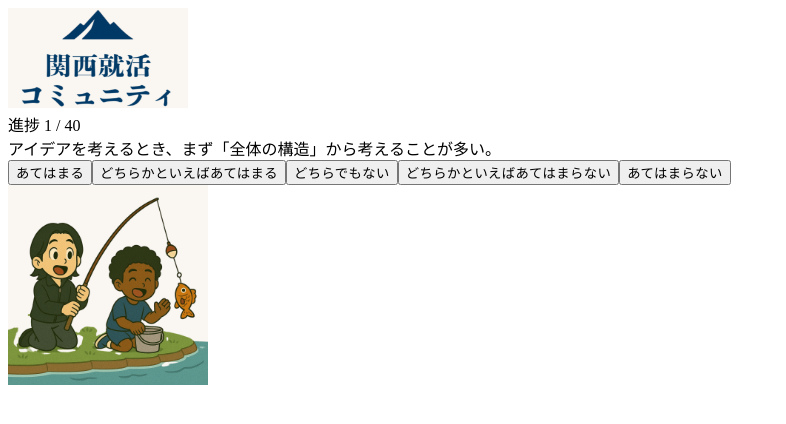
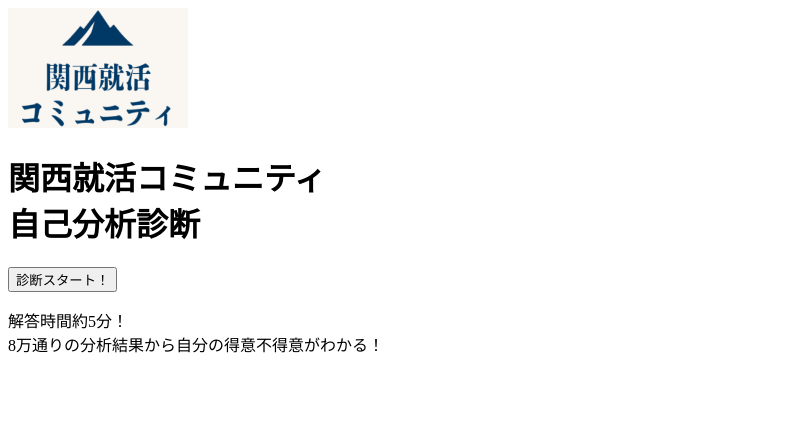
Before and after one commit to so1705/kansai-shukatsu-diagnosis, a Next.js app: page /questions in a window 1280 px wide. Before the commit this address had no page. Shown: the top 424 px of the page, without its empty margins (0-786 px from the left). Built offline with nearby package versions, Linux system fonts and the light colour scheme.

Commit message:
thanksページのロゴ画像サイズを修正

```diff
--- a/pages/questions.tsx
+++ b/pages/questions.tsx
@@ -1,125 +1,306 @@
-import { useState, useEffect } from "react";
+import { useState } from "react";
 import { useRouter } from "next/router";
-import questions from "../data/questions"; // 40問配列
-import ProgressBar from "../components/ProgressBar";
 import Image from "next/image";
-import axios from "axios";
 
-export default function QuestionsPage() {
+const initialExtra = {
+  username: "",
+  grade: "",
+  department: "",
+  income: "",
+  jobType: "",
+  companies: [] as string[],
+};
+
+const gradeOptions = ["1回生", "2回生", "3回生", "4回生"];
+const incomeOptions = [
+  "300万円台",
+  "500万円台",
+  "800万円台",
+  "1000万円以上（外資系や超高年収層）",
+];
+const jobTypeOptions = [
+  "超大手がいい",
+  "少し有名な中小企業でいい",
+  "あまり有名じゃないとこでいい",
+  "若くから裁量があるベンチャー",
+  "ネームバリューは気にしない",
+  "自分に合った企業に行きたい",
+];
+const companyOptions = [
+  "トップ外資・日系大手（例：三菱商事、P&G、外資コンサル）",
+  "業界大手〜準大手（例：大手メーカー、都市銀行など）",
+  "中堅企業・地銀・BtoB企業など",
+  "ベンチャー・スタートアップ企業",
+  "特に決まっていない／迷い中",
+];
+
+export default function Home() {
   const router = useRouter();
-  const { username, grade, department, income, jobType, companies } = router.query;
   const [step, setStep] = useState(0);
-  const [answers, setAnswers] = useState<string[]>([]);
-  const companyArr = typeof companies === "string" ? companies.split(",") : [];
+  const [extra, setExtra] = useState(initialExtra);
+  const [error, setError] = useState("");
 
-  // 選択肢をクリックしたら即次へ
-  const handleAnswer = (ans: string) => {
-    setAnswers([...answers, ans]);
+  const handleGrade = (v: string) => {
+    setExtra({ ...extra, grade: v });
+    setError("");
     setStep(step + 1);
   };
-
-  // 前の設問に戻る
-  const handleBack = () => {
-    if (step > 0) {
-      setStep(step - 1);
-      setAnswers(answers.slice(0, -1));
-    }
+  const handleDepartment = (v: string) => {
+    setExtra({ ...extra, department: v });
+    setError("");
+  };
+  const handleIncome = (v: string) => {
+    setExtra({ ...extra, income: v });
+    setError("");
+    setStep(step + 1);
+  };
+  const handleJobType = (v: string) => {
+    setExtra({ ...extra, jobType: v });
+    setError("");
+    setStep(step + 1);
+  };
+  const handleCompanies = (v: string) => {
+    let arr = [...extra.companies];
+    if (arr.includes(v)) arr = arr.filter((item) => item !== v);
+    else arr.push(v);
+    setExtra({ ...extra, companies: arr });
+    setError("");
   };
 
-  // 終了時に送信
-  useEffect(() => {
-    if (answers.length === questions.length) {
-      axios.post("/api/sendToDiscord", {
-        username,
-        grade,
-        department,
-        income,
-        jobType,
-        companies: companyArr,
-        answers,
-      }).then(() => {
-        router.replace("/thanks");
-      });
-    }
-  }, [answers]);
+  const goQuestions = () => {
+    if (!extra.username) return setError("インスタのユーザー名かLINEの名前の名前を入力してください！");
+    if (!extra.grade) return setError("学年を選択してください");
+    if (!extra.department) return setError("学部を入力してください");
+    if (!extra.income) return setError("希望年収はどれくらいですか！？");
+    if (!extra.jobType) return setError("希望する職柄を選択してください！");
+    if (!extra.companies.length) return setError("志望企業群を一つ以上選択してください！");
+    router.push({
+      pathname: "/questions",
+      query: {
+        username: extra.username,
+        grade: extra.grade,
+        department: extra.department,
+        income: extra.income,
+        jobType: extra.jobType,
+        companies: extra.companies.join(","),
+      },
+    });
+  };
 
-  // アクセスバリデーション
-  useEffect(() => {
-    if (!username) router.replace("/");
-  }, [username]);
+  return (
+    <div className="min-h-screen bg-[#fdf8f3] flex flex-col items-center justify-center px-2">
+      <div
+        className="
+          w-full max-w-md mx-auto
+          bg-white rounded-3xl shadow-lg
+          py-8 md:py-16
+          px-4 md:px-10
+          flex flex-col items-center
+          my-8 md:my-24
+          transition-all
+          relative
+        "
+      >
+        {/* ロゴ：上部に小さく・余白控えめで表示 */}
+        <div className="mt-2 mb-4">
+          <Image src="/logo.png" alt="ロゴ" width={180} height={120} />
+        </div>
 
-  // デザイン
-  return (
-    <div className="min-h-screen bg-[#faf7f2] flex flex-col items-center justify-center px-4 relative">
-      {/* === 上部ロゴ === */}
-      <div className="w-full max-w-md flex flex-col items-center pt-8">
-        <Image
-          src="/logo.png"
-          alt="ロゴ"
-          width={180}
-          height={100}
-          className="mb-2"
-          priority
-        />
-        <div className="mb-4"></div>
-      </div>
+        {/* STEP 0: はじめる */}
+        {step === 0 && (
+          <>
+            <h1 className="text-2xl md:text-3xl font-bold text-[#1d3144] text-center mb-8 mt-2">
+              関西就活コミュニティ<br />自己分析診断
+            </h1>
+            <button
+              onClick={() => setStep(1)}
+              className="w-full py-7 bg-orange-400 hover:bg-orange-500 text-black text-3xl font-bold rounded-xl transition mb-6 shadow-lg"
+            >
+              診断スタート！
+            </button>
+            <p className="text-sm md:text-base text-gray-500 mt-2 mb-4 text-center font-semibold leading-relaxed">
+              解答時間約5分！<br />
+              8万通りの分析結果から自分の得意不得意がわかる！
+            </p>
+          </>
+        )}
 
-      {/* 質問・選択肢カード */}
-      <div className="w-full max-w-md bg-white rounded-[2rem] shadow-lg flex flex-col items-center py-16 px-6 min-h-[500px] relative mb-14">
-        {/* === 進捗表示＆プログレスバー === */}
-        <div className="w-full max-w-md mb-5">
-          <div className="text-center text-[#1976d2] text-sm font-bold mb-1">
-            進捗 {step + 1} / {questions.length}
+        {/* STEP 1: ユーザー名 */}
+        {step === 1 && (
+          <div className="w-full flex flex-col items-center relative">
+            <h2 className="text-xl md:text-2xl font-bold mb-5 text-[#1d3144] text-center">
+              インスタのユーザー名かLINEの名前の名前を入力してください
+            </h2>
+            <input
+              className="w-full border border-gray-300 rounded-xl px-6 py-5 text-2xl mb-4"
+              placeholder="例：insta: @xxxx、LINE: 田中太郎"
+              value={extra.username}
+              onChange={(e) => setExtra({ ...extra, username: e.target.value })}
+              maxLength={40}
+            />
+            {error && <div className="text-red-500 text-base mb-3">{error}</div>}
+            <button
+              onClick={() =>
+                extra.username ? setStep(step + 1) : setError("ユーザー名を入力してください")
+              }
+              className="w-full py-6 bg-orange-400 hover:bg-orange-500 text-black text-2xl font-bold rounded-xl shadow-md"
+            >
+              次へ
+            </button>
+            {/* 下部中央に画像2枚並べて表示 */}
+            <div className="flex flex-row justify-center gap-4 absolute left-1/2 -translate-x-1/2 bottom-4">
+              <Image
+                src="/username-illust1.png"
+                alt="イラスト1"
+                width={110}
+                height={110}
+                className="rounded-xl drop-shadow-md"
+                priority
+              />
+              <Image
+                src="/username-illust2.png"
+                alt="イラスト2"
+                width={110}
+                height={110}
+                className="rounded-xl drop-shadow-md"
+                priority
+              />
+            </div>
           </div>
-          <ProgressBar now={step + 1} max={questions.length} />
-        </div>
-        {/* 設問エリア */}
-        {step < questions.length ? (
-          <div className="w-full flex flex-col items-center">
-            {/* 設問 */}
-            <div className="text-center font-extrabold text-2xl md:text-3xl mb-8 text-[#223a50]">
-              {questions[step].question}
-            </div>
-            {/* 選択肢エリア */}
-            <div className="flex flex-col w-full gap-8 items-center">
-              {questions[step].options.map((opt: string, i: number) => (
+        )}
+
+        {/* STEP 2: 学年 */}
+        {step === 2 && (
+          <>
+            <h2 className="text-xl md:text-2xl font-bold mb-5 text-[#1d3144] text-center">
+              現在何回生ですか？
+            </h2>
+            <div className="w-full grid gap-5 mb-4">
+              {gradeOptions.map((v) => (
                 <button
-                  key={i}
-                  onClick={() => handleAnswer(opt)}
-                  className="w-full max-w-md py-6 text-2xl md:text-3xl font-bold bg-[#f7fafc] border-2 border-gray-200 rounded-2xl shadow hover:bg-[#fff3e0] hover:border-[#ffb94c] transition text-[#223a50]"
-                  style={{ letterSpacing: "0.03em" }}
+                  key={v}
+                  className={`w-full py-6 rounded-xl border border-gray-200 text-2xl font-semibold
+                  ${extra.grade === v
+                    ? "bg-orange-200 text-orange-900"
+                    : "bg-orange-50 hover:bg-orange-100 text-gray-900"
+                  }`}
+                  onClick={() => handleGrade(v)}
                 >
-                  {opt}
+                  {v}
                 </button>
               ))}
-              {/* 戻るボタン：下側・やや左寄せ */}
-              {step > 0 && (
-                <div className="w-full flex justify-start mt-10">
-                  <button
-                    onClick={handleBack}
-                    className="px-6 py-2 rounded-lg border border-gray-300 bg-white text-gray-500 hover:bg-gray-100 text-base font-semibold transition shadow"
-                  >
-                    ← 前の設問に戻る
-                  </button>
-                </div>
-              )}
             </div>
-          </div>
-        ) : (
-          <div className="text-center py-20 text-xl">診断結果を送信中...</div>
+            {error && <div className="text-red-500 text-base mb-3">{error}</div>}
+          </>
         )}
-        {/* === 下部中央イラスト === */}
-        {questions[step]?.image && (
-          <div className="absolute left-1/2 -translate-x-1/2 bottom-[60px]">
-            <Image
-              src={questions[step].image}
-              alt="イラスト"
-              width={200}
-              height={200}
-              className="rounded-xl drop-shadow-md"
-              priority
+
+        {/* STEP 3: 学部 */}
+        {step === 3 && (
+          <>
+            <h2 className="text-xl md:text-2xl font-bold mb-5 text-[#1d3144] text-center">
+              学部は何ですか？
+            </h2>
+            <input
+              className="w-full border border-gray-300 rounded-xl px-5 py-5 text-2xl mb-4"
+              placeholder="例：経済学部"
+              value={extra.department}
+              onChange={(e) => handleDepartment(e.target.value)}
+              maxLength={30}
             />
-          </div>
+            {error && <div className="text-red-500 text-base mb-3">{error}</div>}
+            <button
+              onClick={() =>
+                extra.department ? setStep(step + 1) : setError("学部を入力してください")
+              }
+              className="w-full py-6 bg-orange-400 hover:bg-orange-500 text-black text-2xl font-bold rounded-xl shadow-md"
+            >
+              次へ
+            </button>
+          </>
+        )}
+
+        {/* STEP 4: 希望年収 */}
+        {step === 4 && (
+          <>
+            <h2 className="text-xl md:text-2xl font-bold mb-5 text-[#1d3144] text-center">
+              希望年収はどれくらいですか！？
+            </h2>
+            <div className="w-full grid gap-5 mb-4">
+              {incomeOptions.map((v) => (
+                <button
+                  key={v}
+                  className={`w-full py-6 rounded-xl border border-gray-200 text-2xl font-semibold
+                  ${extra.income === v
+                    ? "bg-orange-200 text-orange-900"
+                    : "bg-orange-50 hover:bg-orange-100 text-gray-900"
+                  }`}
+                  onClick={() => handleIncome(v)}
+                >
+                  {v}
+                </button>
+              ))}
+            </div>
+            {error && <div className="text-red-500 text-base mb-3">{error}</div>}
+          </>
+        )}
+
+        {/* STEP 5: 希望職柄 */}
+        {step === 5 && (
+          <>
+            <h2 className="text-xl md:text-2xl font-bold mb-5 text-[#1d3144] text-center">
+              希望する職柄を選択してください！（複数選択可）
+            </h2>
+            <div className="w-full grid gap-5 mb-4">
+              {jobTypeOptions.map((v) => (
+                <button
+                  key={v}
+                  className={`w-full py-6 rounded-xl border border-gray-200 text-2xl font-semibold
+                  ${extra.jobType === v
+                    ? "bg-orange-200 text-orange-900"
+                    : "bg-orange-50 hover:bg-orange-100 text-gray-900"
+                  }`}
+                  onClick={() => handleJobType(v)}
+                >
+                  {v}
+                </button>
+              ))}
+            </div>
+            {error && <div className="text-red-500 text-base mb-3">{error}</div>}
+          </>
+        )}
+
+        {/* STEP 6: 志望企業群 */}
+        {step === 6 && (
+          <>
+            <h2 className="text-xl md:text-2xl font-bold mb-5 text-[#1d3144] text-center">
+              志望企業群を一つ以上選択してください！
+            </h2>
+            <div className="w-full grid gap-5 mb-4">
+              {companyOptions.map((v) => (
+                <label
+                  key={v}
+                  className="flex items-center w-full bg-orange-50 rounded-xl py-4 px-3 border border-gray-200 cursor-pointer mb-1"
+                >
+                  <input
+                    type="checkbox"
+                    name="companies"
+                    value={v}
+                    checked={extra.companies.includes(v)}
+                    onChange={() => handleCompanies(v)}
+                    className="mr-4 scale-125 accent-orange-500"
+                  />
+                  <span className="text-xl">{v}</span>
+                </label>
+              ))}
+            </div>
+            {error && <div className="text-red-500 text-base mb-3">{error}</div>}
+            <button
+              onClick={goQuestions}
+              className="w-full py-7 bg-orange-400 hover:bg-orange-500 text-black text-2xl font-bold rounded-xl mt-2 shadow-lg"
+            >
+              診断スタート！
+            </button>
+          </>
         )}
       </div>
     </div>
```
